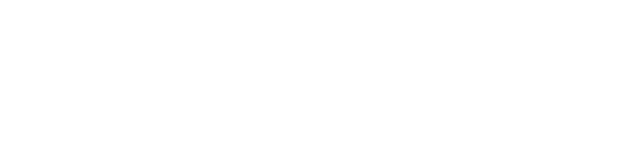
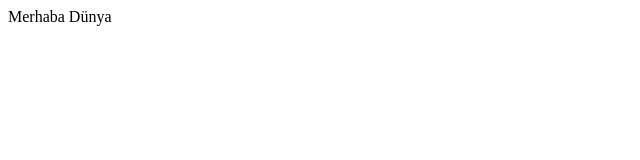
Before and after one commit to halilozturkci-test-01/calc.github.io, a plain HTML site: page index.html in a window 1280 px wide. Shown: the whole page, without its empty margins (0-640 px from the left). Drawn offline with Linux system fonts and the light colour scheme.

Commit message:
Update index.html

```diff
--- a/index.html
+++ b/index.html
@@ -5,6 +5,8 @@
 <title>
 Hello Calc
 </title>
+
+Merhaba Dünya
 </head>
 
 
```
